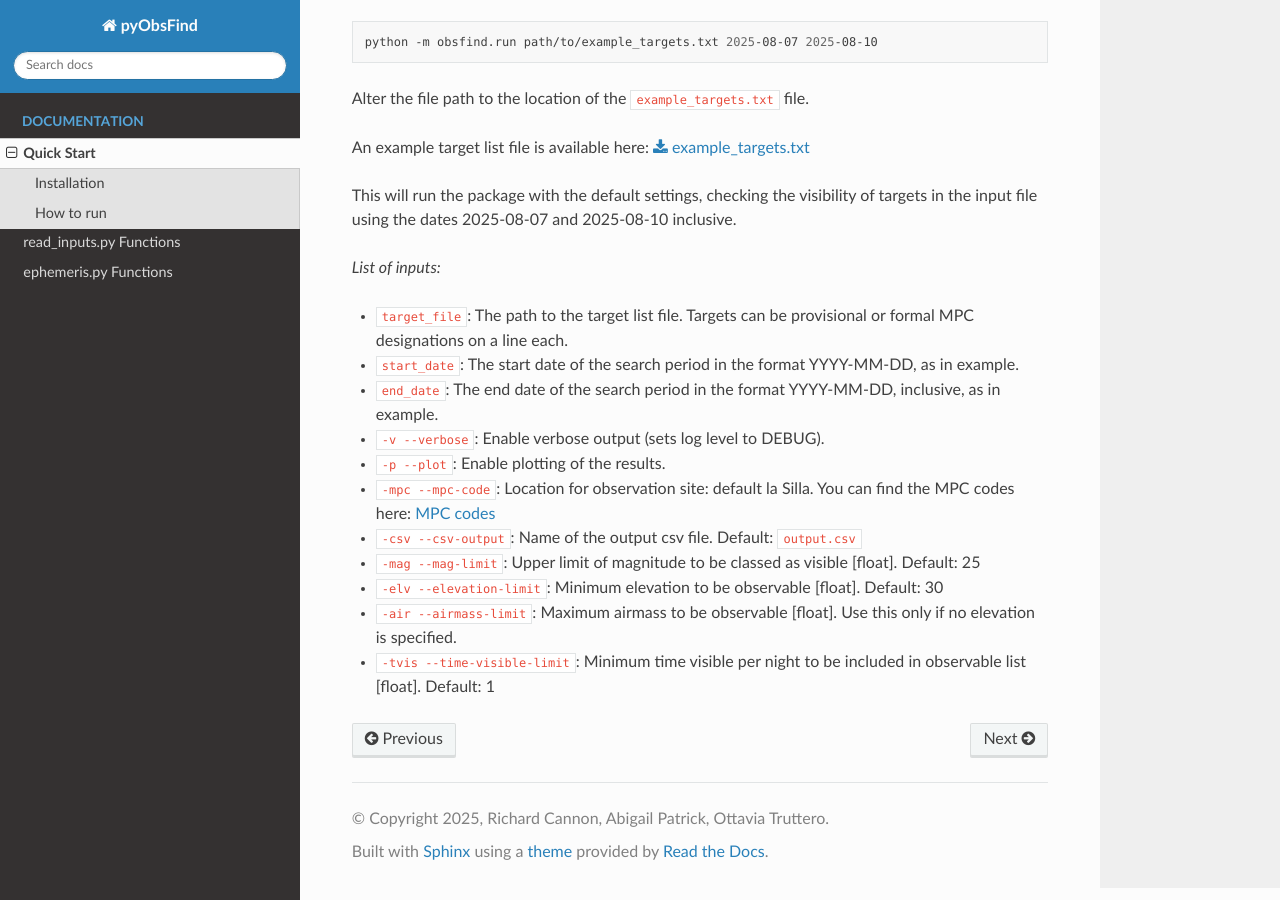
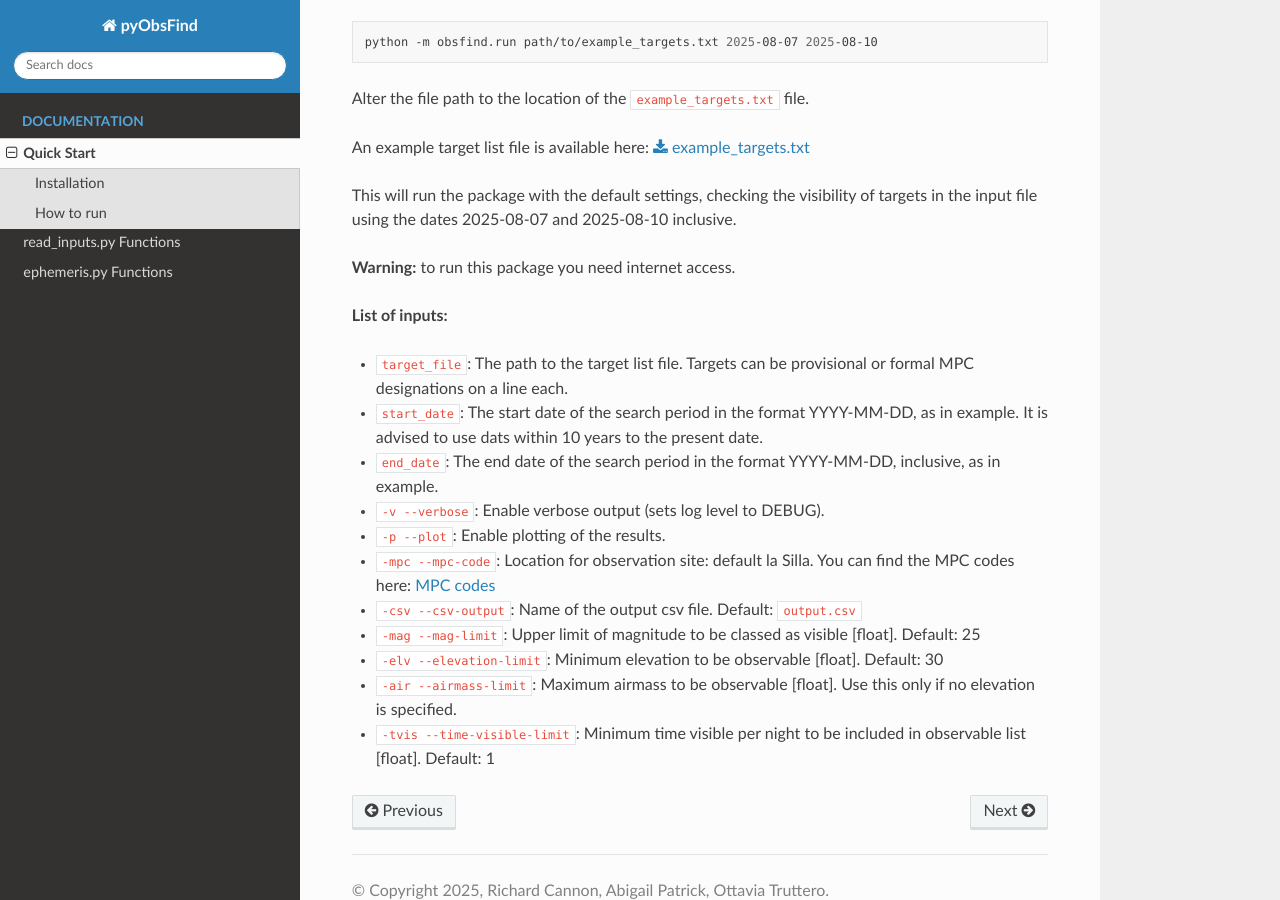
Before and after one commit to recannon/Observability_finder, a Sphinx documentation site: the page built from docs/quick_start.rst, in a window 1280 px wide and 900 px high, scrolled down 487 px. Built offline with Sphinx 7.4.7 and the Read the Docs theme 3.1.0, drawn with Linux system fonts in a browser that asks for light colours.

Commit message:
update documentation

```diff
--- a/docs/quick_start.rst
+++ b/docs/quick_start.rst
@@ -28,12 +28,14 @@ An example target list file is available here:
 
 This will run the package with the default settings, checking the visibility of targets in the input file using the dates 2025-08-07 and 2025-08-10 inclusive.
 
+**Warning:** to run this package you need internet access.
 
-*List of inputs:*
+
+**List of inputs:**
 
 - ``target_file``: The path to the target list file. Targets can be provisional or formal MPC designations on a line each.
 
-- ``start_date``: The start date of the search period in the format YYYY-MM-DD, as in example.
+- ``start_date``: The start date of the search period in the format YYYY-MM-DD, as in example. It is advised to use dats within 10 years to the present date.
 
 - ``end_date``: The end date of the search period in the format YYYY-MM-DD, inclusive, as in example.
 
```
Also changed, not shown: .readthedocs.yaml.
